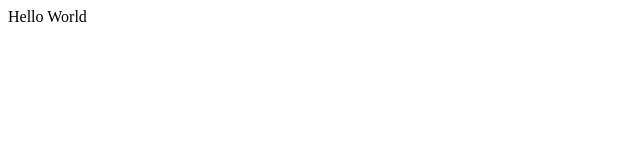
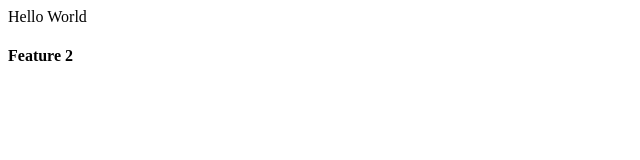
Before and after one commit to SiddhiRepo/nayarepo, a plain HTML site: page nayaRepo/index.html in a window 1280 px wide. Shown: the full height of the page, 0-640 px from the left. Drawn offline with Linux system fonts and the light colour scheme.

Commit message:
new line added in feature2

```diff
--- a/nayaRepo/index.html
+++ b/nayaRepo/index.html
@@ -1 +1,2 @@
 <p>Hello World</p>
+<h4>Feature 2</h4>
```
